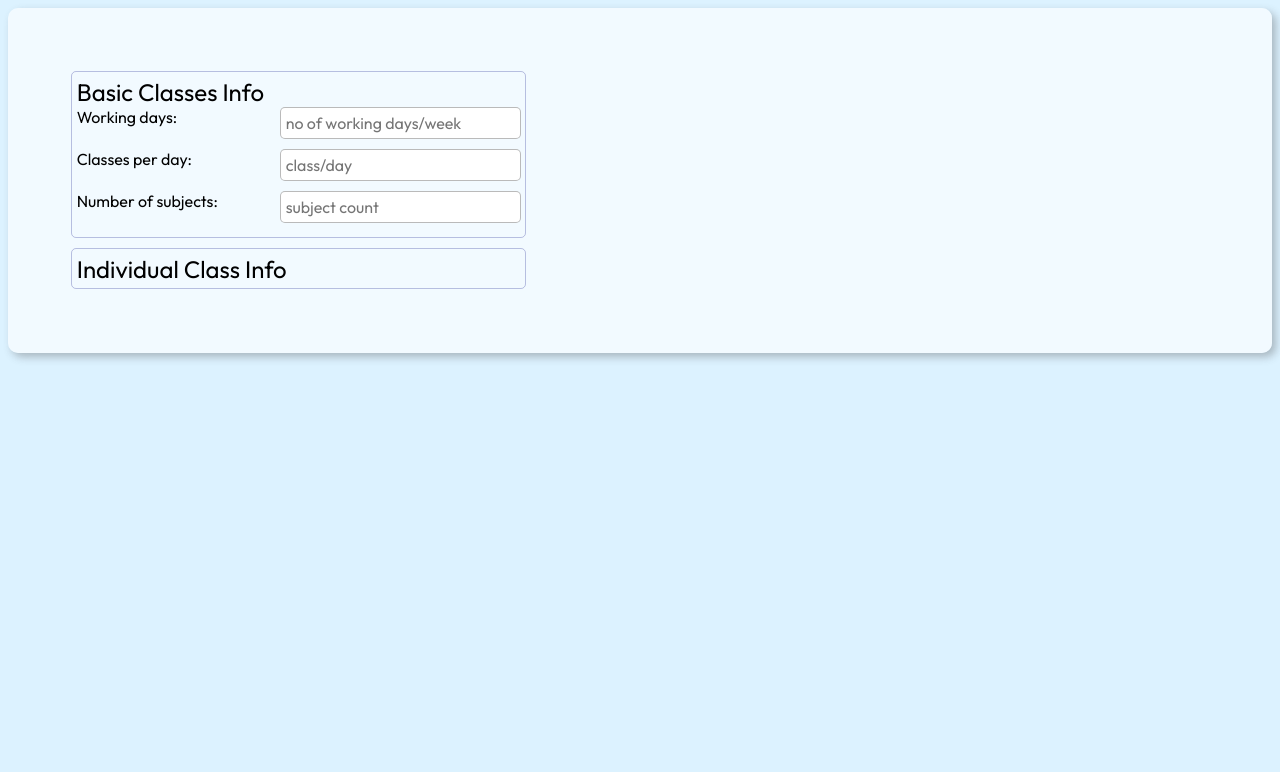
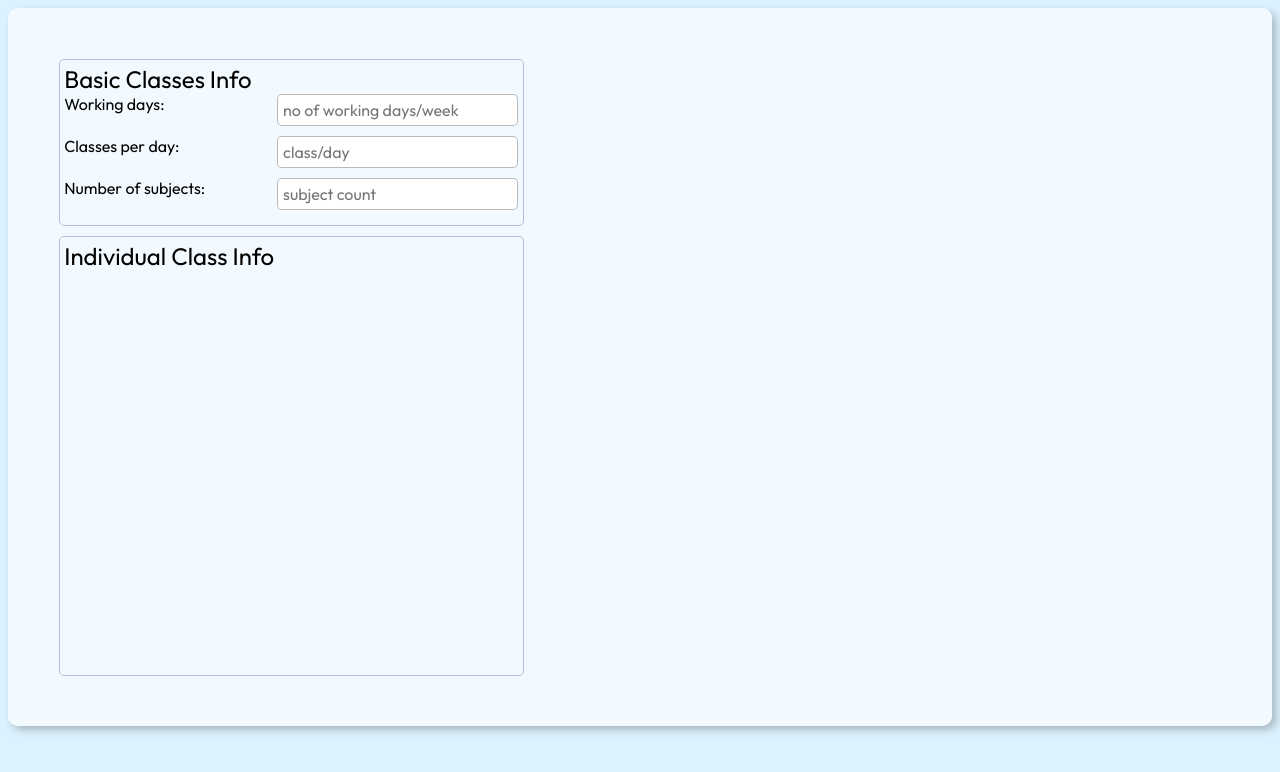
Before and after one commit to p369m/Time-Table-Generator, a React (Vite) app: page / in a window 1280 px wide. Shown: the top 772 px of the page. Built offline with nearby package versions, Linux system fonts and the light colour scheme.

Commit message:
make some changes in css

```diff
--- a/src/RoutineMakerApp.css
+++ b/src/RoutineMakerApp.css
@@ -3,7 +3,7 @@
   height: 40%;
   /* width: 55%; */
   overflow: hidden;
-  padding: 5%;
+  padding: 4%;
   font-family: Arial, sans-serif;
   box-shadow: 4px 4px 8px rgba(67, 67, 67, 0.334);
   border-radius: 10px;
@@ -43,8 +43,8 @@ input[type="text"],[type="number"]{
   margin-bottom: 10px;
 }
 .subjectContainer {
-	/* height: 75vh;
-	overflow-y: scroll; */
+	height: 55vh;
+	overflow-y: scroll;
   padding: 1%;
   border: 1px solid rgba(0, 11, 128, 0.248);
   border-radius: 5px;
@@ -68,6 +68,7 @@ input[type="text"],[type="number"]{
   font-size: 16px;
 }
 .button {
+  width: 100%;
   padding: 10px;
   font-size: 16px;
   margin-top: 10px;
@@ -77,10 +78,15 @@ input[type="text"],[type="number"]{
   border: none;
   border-radius: 5px;
 }
+.button:hover {
+  background-color: #0056b3;
+}
 .table {
+  height: 60vh;
   width: 60%;
   text-align: left;
 	margin-left: 5%;
+  border: 1px solid rgba(0, 11, 128, 0.248);
 }
 th,
 td {
```
